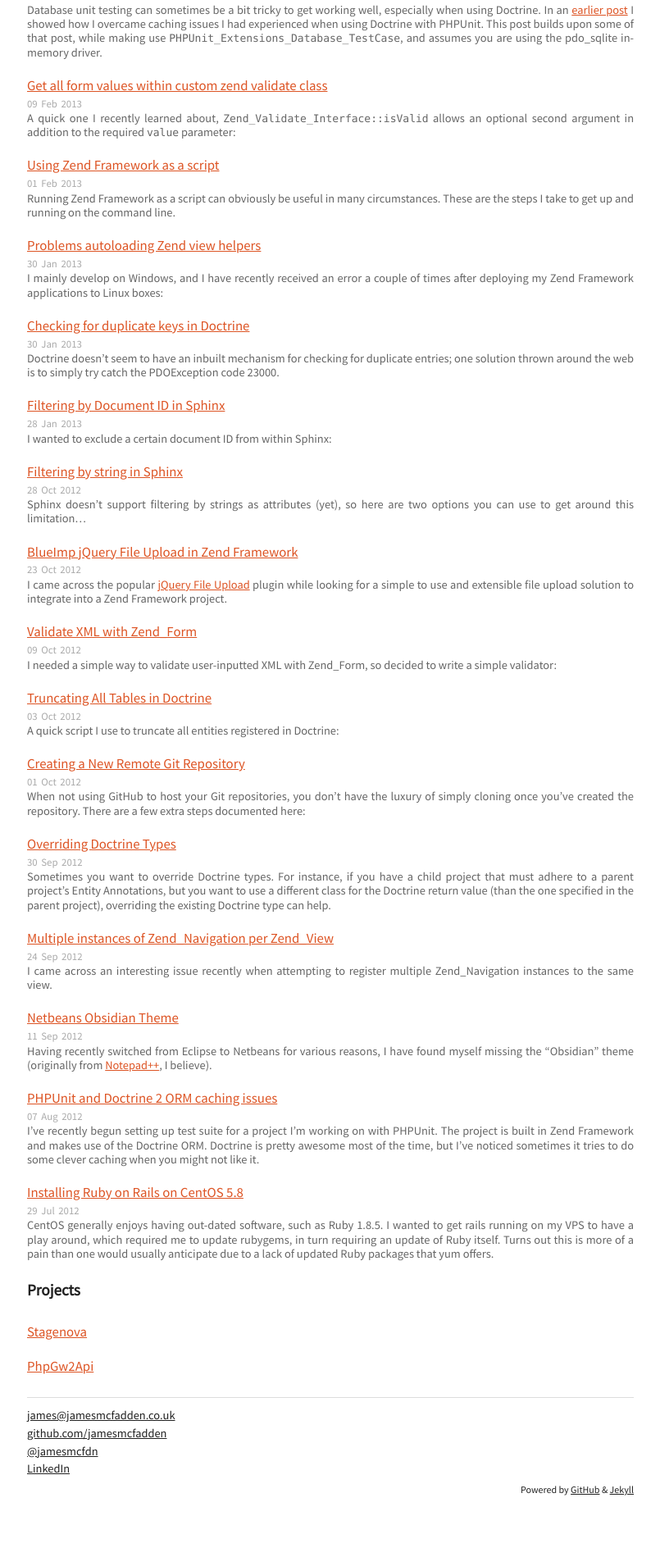
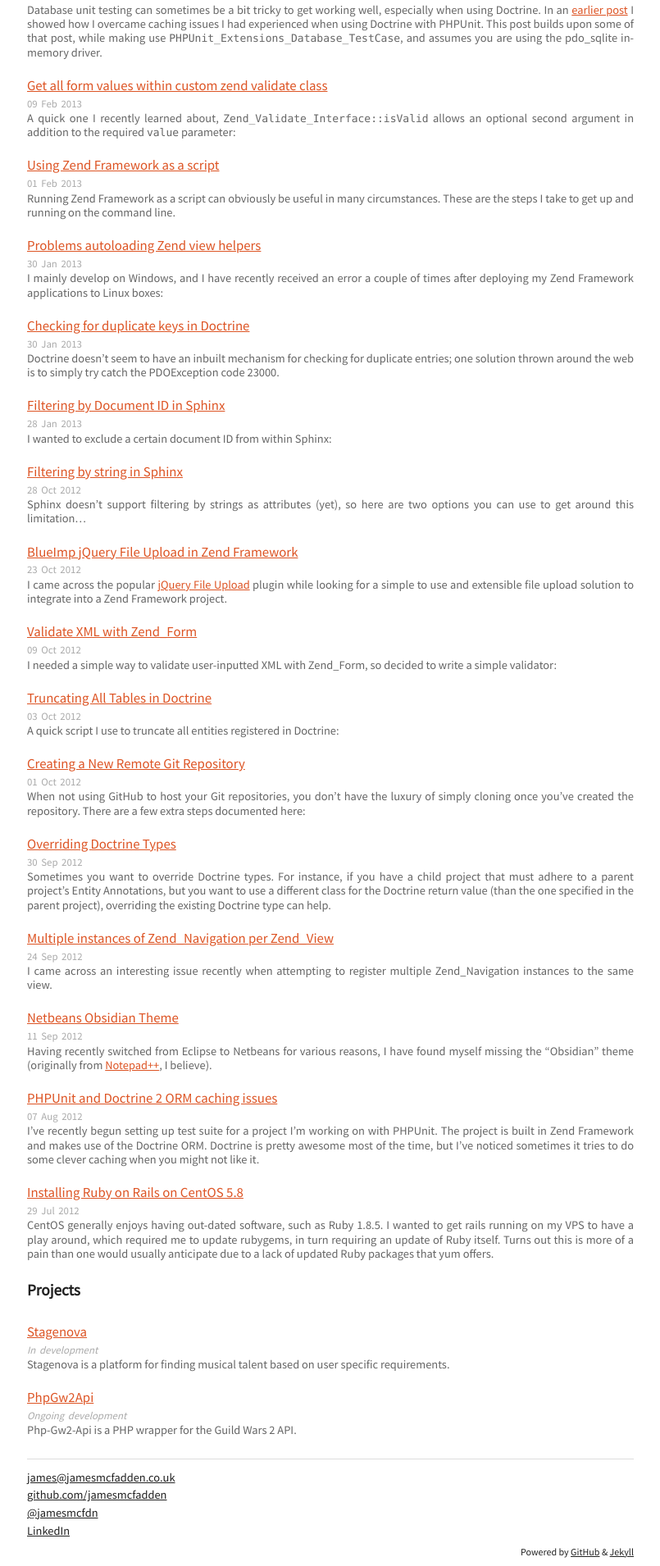
Before and after one commit to mcfdn/mcfdn.github.io, a Jekyll site: the page built from index.html, in a window 1280 px wide. Shown: the part 614-2524 px from the top of the page at 82% size, without its empty margins (237-1042 px from the left). Built offline with Jekyll 4.4.1, drawn with Linux system fonts in a browser that asks for light colours; before the commit the page ends 2449 px from its top, so only the background shows below that.

Commit message:
Project descriptions

```diff
--- a/css/style.css
+++ b/css/style.css
@@ -87,13 +87,18 @@ p {
     color: #666; /** The number of the beast **/
 }
 
-.entry-date {
+.entry-date,
+.entry-info {
     margin: 0 0 1em 0;
     font-size: 0.8em;
     color: #aaa;
     line-height: 1.6em;
     word-spacing: 2px;
     font-weight: normal;
+}
+
+.entry-info {
+    font-style: italic;
 }
 
 table {
--- a/index.html
+++ b/index.html
@@ -18,8 +18,12 @@ title: James McFadden
 <div class="entry-list">
     <h3 class="entry">
         <span class="entry-title"><a href="http://stagenova.com">Stagenova</a></span>
+        <span class="entry-info">In development</span>
+        <div class="excerpt"><p>Stagenova is a platform for finding musical talent based on user specific requirements.</p></div>
     </h3>
     <h3 class="entry">
         <span class="entry-title"><a href="https://github.com/jamesmcfadden/Php-Gw2-Api">PhpGw2Api</a></span>
+        <span class="entry-info">Ongoing development</span>
+        <div class="excerpt"><p>Php-Gw2-Api is a PHP wrapper for the Guild Wars 2 API.</p>
     </h3>
 </div>
```
